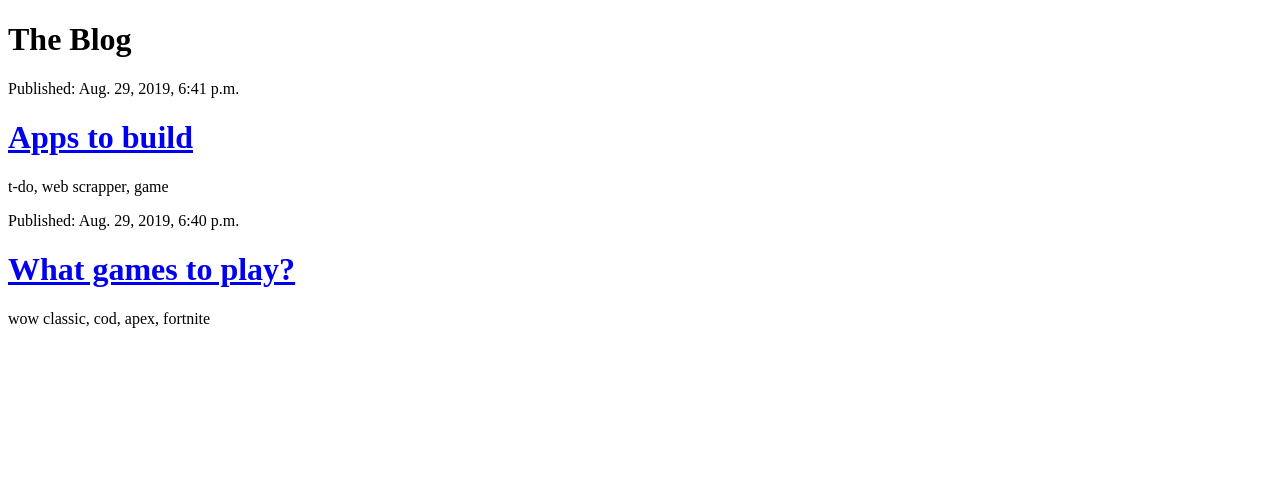
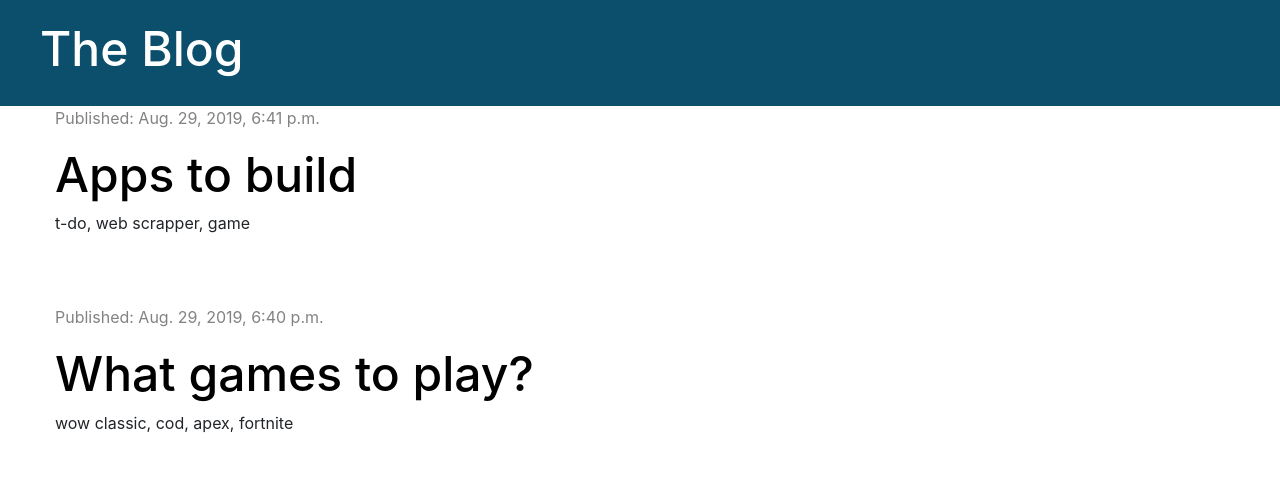
Before and after one commit to LLira09/my_django_site, a Django app: page / in a window 1280 px wide. Shown: the top 504 px of the page. Run offline with Django 3.2, Linux system fonts and the light colour scheme; data comes from the database, SQL or seed files in the repository; both versions use the stored data as it was after the commit; some libraries are stand-ins or nearby versions.

Commit message:
styled the app with bootstrap and css

```diff
--- /dev/null
+++ b/blog/static/css/blog.css
@@ -0,0 +1,32 @@
+.page-header {
+  background-color: #0B4F6C;
+  margin-top: 0;
+  padding: 20px 20px 20px 40px;
+}
+
+.page-heade h1, .page-header h1 a {
+  color: #ffffff;
+  font-size: 36pt;
+  text-decoration: none;
+}
+
+.content{
+  margin-left: 40px;
+}
+
+h1, h2, h3, h4 {
+  /* font-family: 'Tangerine', 'Inconsolata', 'Droid Sans', serif; */
+  font-size: 48px;
+}
+
+.date {
+  color: #828282;
+}
+
+.post {
+  margin-bottom:  70px;
+}
+
+.post h1 a {
+  color: #000000;
+}
--- /dev/null
+++ b/blog/templates/blog/base.html
@@ -0,0 +1,25 @@
+{% load staticfiles %}
+<!DOCTYPE html>
+<html lang="en" dir="ltr">
+  <head>
+    <meta charset="utf-8">
+    <title>The Blog</title>
+    <link href="https://fonts.googleapis.com/css?family=Inconsolata&display=swap" rel="stylesheet">
+    <link rel="stylesheet" href="https://stackpath.bootstrapcdn.com/bootstrap/4.3.1/css/bootstrap.min.css">
+    <link rel="stylesheet" href="{% static 'css/blog.css' %}">
+  </head>
+  <body>
+    <div class="page-header">
+      <h1><a href="{% url "post_list" %}">The Blog</a></h1>
+    </div>
+
+    <div class="content container">
+      <div class="row">
+        <div class="col-md-8">
+          {% block content %}
+          {% endblock %}
+      </div>
+      </div>
+    </div>
+  </body>
+</html>
--- a/blog/templates/blog/post_list.html
+++ b/blog/templates/blog/post_list.html
@@ -1,18 +1,14 @@
-<!DOCTYPE html>
-<html lang="en" dir="ltr">
-  <head>
-    <meta charset="utf-8">
-    <title>The Blog</title>
-  </head>
-  <body>
-    <h1>The Blog</a></h1>
-    <div>
-      {% for post in posts %}
+{% extends 'blog/base.html' %}
+{% block content %}
+  {% for post in posts %}
+    <div class="post">
+
+      <div class="date">
         <p>Published: {{ post.published_date }}</p>
-        <h1><a href="{% url 'post_detail' pk=post.pk %}">{{ post.title }}</a></h1>
-        <p>{{ post.text }}</p>
+      </div>
 
-      {% endfor %}
+      <h1><a href="{% url 'post_detail' pk=post.pk %}">{{ post.title }}</a></h1>
+      <p>{{ post.text }}</p>
     </div>
-  </body>
-</html>
+  {% endfor %}
+{% endblock %}
```
Also changed, not shown: blog/templates/blog/post_detail.html (+9 -10 lines), db.sqlite3.
